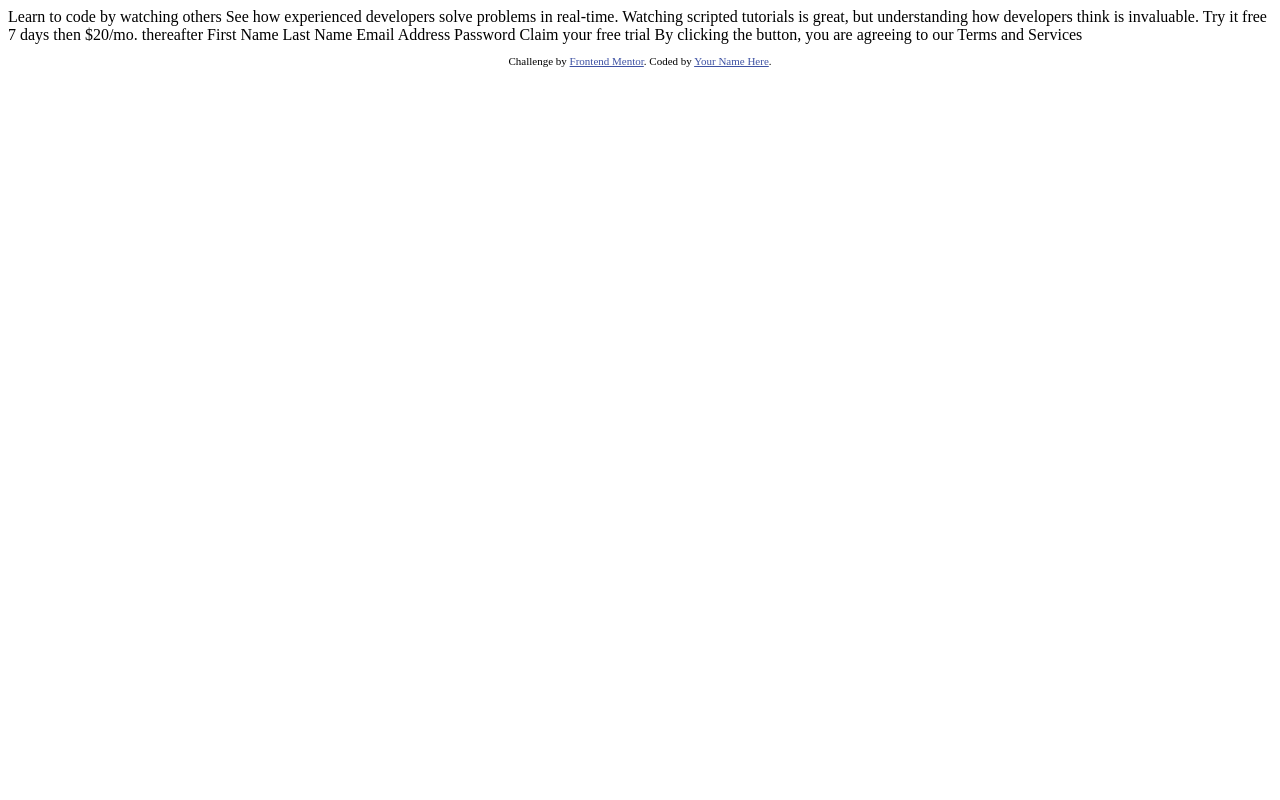
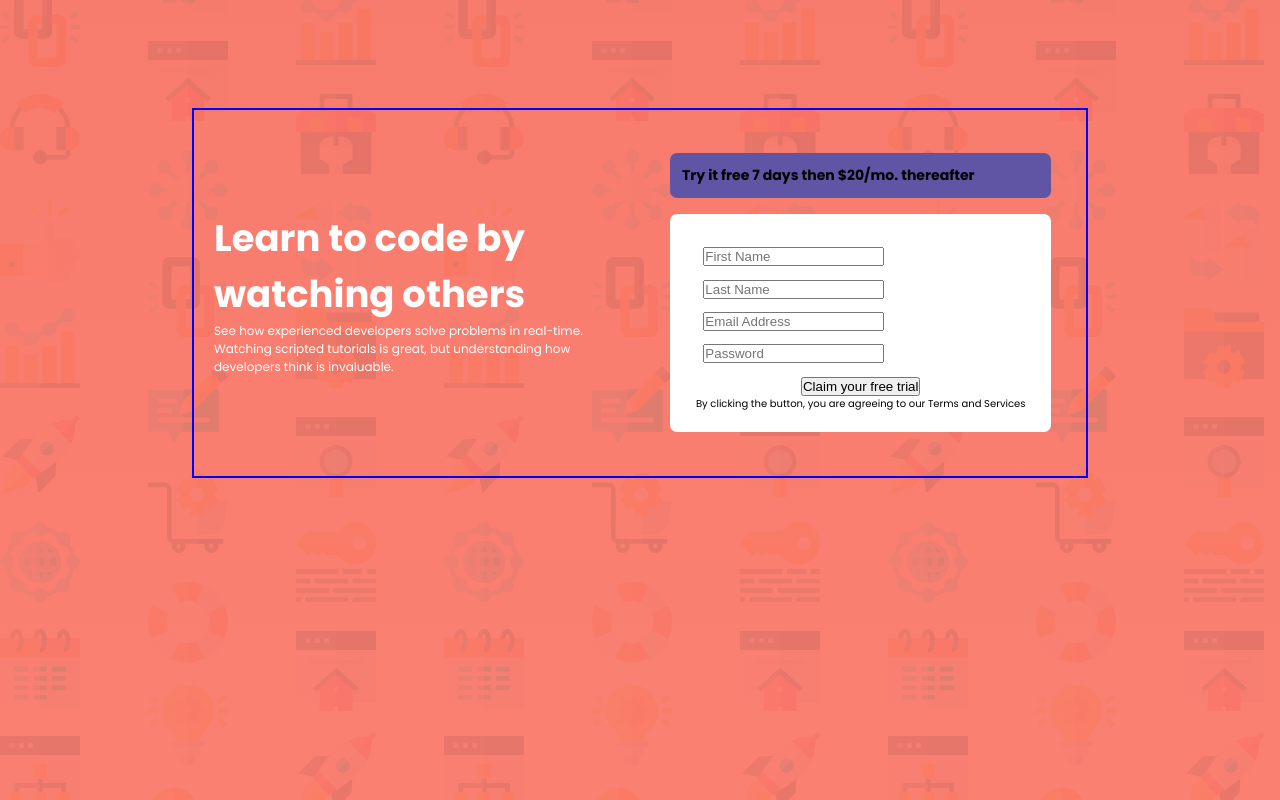
Before and after one commit to bubahaze/intro-component-with-signup-form, a plain HTML site: page index.html in a window 1280 px wide. Drawn offline with Linux system fonts and the light colour scheme.

Commit message:
add main-container and its content

```diff
--- a/index.html
+++ b/index.html
@@ -1,42 +1,58 @@
 <!DOCTYPE html>
 <html lang="en">
+
 <head>
     <meta charset="UTF-8">
-  <meta name="viewport" content="width=device-width, initial-scale=1.0"> <!-- displays site properly based on user's device -->
+    <meta name="viewport" content="width=device-width, initial-scale=1.0">
+    <!-- displays site properly based on user's device -->
 
     <link rel="icon" type="image/png" sizes="32x32" href="./images/favicon-32x32.png">
-
+    <link rel="preconnect" href="https://fonts.googleapis.com">
+    <link rel="preconnect" href="https://fonts.gstatic.com" crossorigin>
+    <link href="https://fonts.googleapis.com/css2?family=Poppins:wght@400;500;600;700&display=swap" rel="stylesheet">
+    <link rel="stylesheet" href="style/style.css">
     <title>Frontend Mentor | Intro component with sign up form</title>
 
-  <!-- Feel free to remove these styles or customise in your own stylesheet 👍 -->
-  <style>
-    .attribution { font-size: 11px; text-align: center; }
-    .attribution a { color: hsl(228, 45%, 44%); }
-  </style>
 </head>
+
 <body>
+    <div class="main-container">
+        <div class="title">
+            <h1>Learn to code by watching others</h1>
+            <p> See how experienced developers solve problems in real-time. Watching scripted tutorials is great, but understanding how developers think is invaluable.</p>
 
-  Learn to code by watching others
 
-  See how experienced developers solve problems in real-time. Watching scripted tutorials is great,
-  but understanding how developers think is invaluable.
+        </div>
+        <div class="left-container">
+            <div class="top-offer">
+                <h3>Try it free 7 days then $20/mo. thereafter</h3>
+            </div>
 
-  Try it free 7 days then $20/mo. thereafter
+            <div class="form-container">
+                <form action="/" method="post">
+                    <input type="text" class="form-col" placeholder="First Name" required>
+                    <input type="text" class="form-col" placeholder="Last Name" required>
+                    <input type="text" class="form-col" placeholder="Email Address" required>
+                    <input type="password" class="form-col" placeholder="Password" required>
+                    <button type="submit">Claim your free trial</button>
+                </form>
+                <p>By clicking the button, you are agreeing to our Terms and Services</p>
+            </div>
 
-  First Name
-  Last Name
-  Email Address
-  Password
+        </div>
 
-  Claim your free trial
 
-  By clicking the button, you are agreeing to our Terms and Services
+
+    </div>
+
+
+
 
     <footer>
         <p class="attribution">
-      Challenge by <a href="https://www.frontendmentor.io?ref=challenge" target="_blank">Frontend Mentor</a>.
-      Coded by <a href="#">Your Name Here</a>.
+            Challenge by <a href="https://www.frontendmentor.io?ref=challenge" target="_blank">Frontend Mentor</a>. Coded by <a href="#">Your Name Here</a>.
         </p>
     </footer>
 </body>
+
 </html>
--- /dev/null
+++ b/style/style.scss
@@ -0,0 +1,91 @@
+//Variables
+$red: hsl(0, 100%, 74%);
+$green: hsl(154, 59%, 51%);
+$blue: hsl(248, 32%, 49%);
+$dark-blue: hsl(249, 10%, 26%);
+$grayish-blue: hsl(246, 25%, 77%);
+* {
+    box-sizing: border-box;
+    margin: 0;
+    padding: 0;
+}
+
+html {
+    font-size: 62.5%;
+}
+
+body {
+    background-image: url("../images/bg-intro-desktop.png"), linear-gradient(rgb(248, 124, 110), salmon);
+    background-size: cover;
+    //opacity: 70%;
+    background-blend-mode: multiply;
+    font-family: 'Poppins', sans-serif;
+    height: 100vh;
+    width: 100vw;
+    //centering a div has never been easier! Look below:
+    display: grid;
+    //OR JUSTIFY-CONTENT: CENTER AND ALIGN-CONTENT: CENTER INSTEAD OF PLACE-ITEMS
+    place-items: center;
+    overflow: hidden;
+}
+
+.main-container {
+    display: flex;
+    flex-direction: row;
+    //flex-wrap: wrap;
+    width: 70%;
+    max-width: 90vw;
+    border: 2px solid blue;
+    justify-content: center;
+    align-items: center;
+}
+
+.left-container {
+    display: flex;
+    flex-direction: column;
+    padding: 0 1em 0 1em;
+    margin: auto;
+    flex-basis: 45%;
+}
+
+.form-container {
+    //display: flex;
+    //flex-direction: column;
+    background-color: white;
+    justify-content: center;
+    align-items: center;
+    text-align: center;
+    padding: 2em;
+    border-radius: 7px;
+}
+
+.title {
+    color: white;
+    //padding: 10em 3em;
+    margin: 10em 2em;
+    //width: 50%;
+    flex-basis: 45%;
+    h1 {
+        font-size: 3.7rem;
+    }
+    p {
+        font-size: 1.2rem;
+    }
+}
+
+.top-offer {
+    font-size: 1.2rem;
+    background-color: $blue;
+    padding: 1em;
+    margin-bottom: 1.3em;
+    border-radius: 7px;
+}
+
+input {
+    display: block;
+    margin: 1em;
+}
+
+.attribution {
+    display: none;
+}
```
Also changed, not shown: style/style.css (added), 1 other file. Lines whose indentation alone changed are shown as unchanged.
